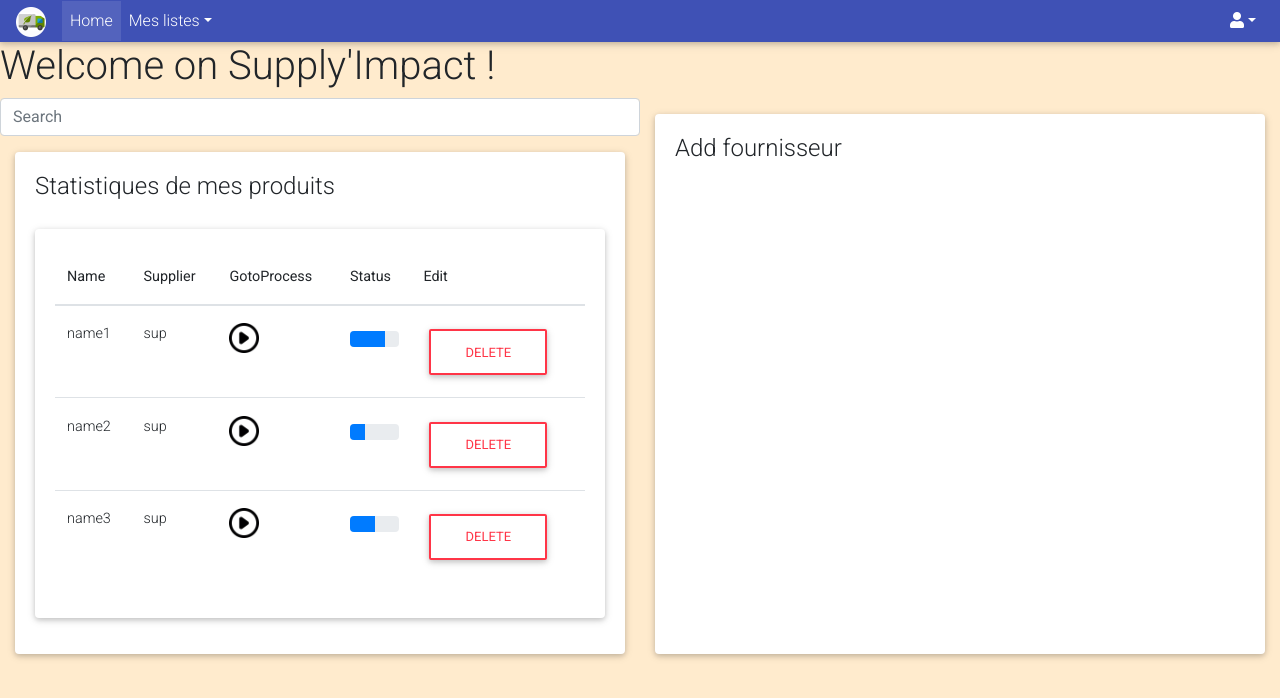
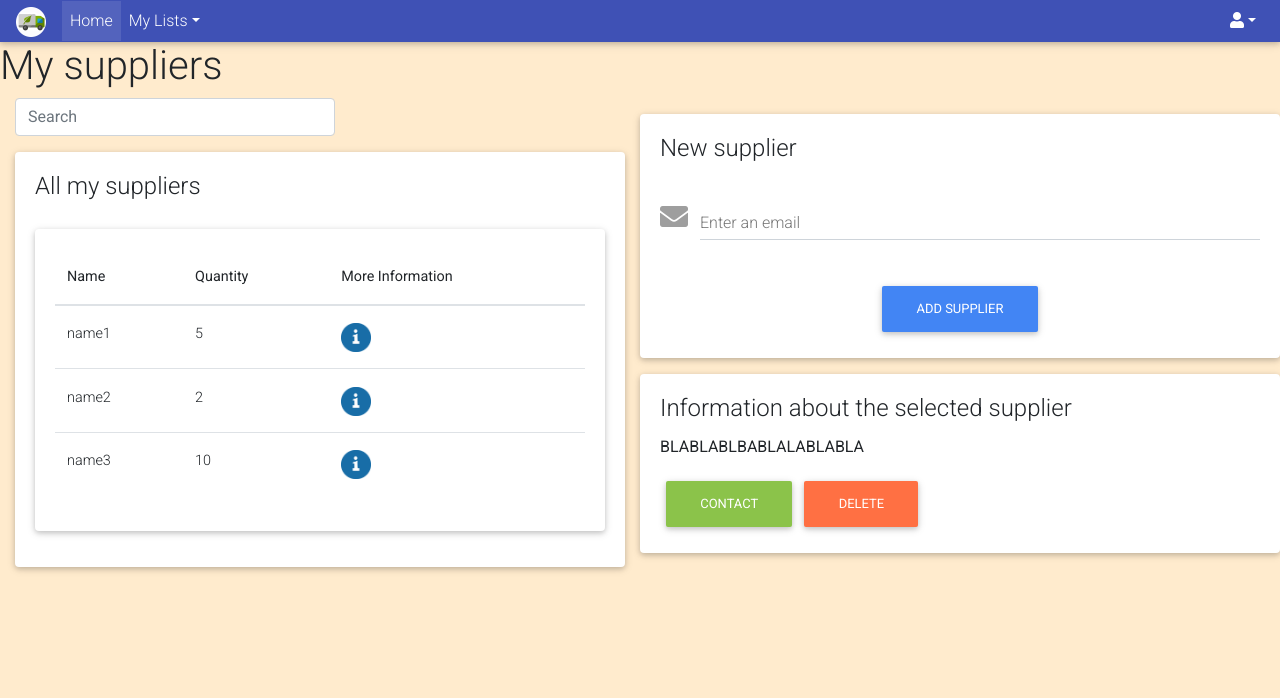
Before and after one commit to LouisDeveze/supply-impact, a React (Create React App) app in the folder frontend/: page /Suppliers in a window 1280 px wide. Shown: the top 698 px of the page. Built offline with nearby package versions, Linux system fonts and the light colour scheme.

Commit message:
translation in english + design of suppliers'page

```diff
--- a/frontend/src/components/nav/NavHome.js
+++ b/frontend/src/components/nav/NavHome.js
@@ -47,14 +47,14 @@ class NavHome extends Component {
                         <MDBNavItem>
                             <MDBDropdown>
                                 <MDBDropdownToggle nav caret>
-                                    Mes listes
+                                    My Lists
                                 </MDBDropdownToggle>
                                 <MDBDropdownMenu className="dropdown-default">
-                                <MDBDropdownItem href="/MyProducts">Mes Produits</MDBDropdownItem>
-                                <MDBDropdownItem href="/RawMaterials">Matière Première</MDBDropdownItem>
-                                <MDBDropdownItem href="/Suppliers">Fournisseurs</MDBDropdownItem>
-                                <MDBDropdownItem href="/Distributors">Distributeurs</MDBDropdownItem>
-                                <MDBDropdownItem href="/Subcontractors">Sous Traitants</MDBDropdownItem>
+                                <MDBDropdownItem href="/MyProducts">My Products</MDBDropdownItem>
+                                <MDBDropdownItem href="/RawMaterials">Raw Materials</MDBDropdownItem>
+                                <MDBDropdownItem href="/Suppliers">Suppliers</MDBDropdownItem>
+                                <MDBDropdownItem href="/Distributors">Distributors</MDBDropdownItem>
+                                <MDBDropdownItem href="/Subcontractors">Subcontactors</MDBDropdownItem>
                                 </MDBDropdownMenu>
                             </MDBDropdown>
                         </MDBNavItem>
--- a/frontend/src/pages/MyProducts.js
+++ b/frontend/src/pages/MyProducts.js
@@ -60,7 +60,7 @@ export default class MyProducts extends Component {
                             </MDBCard>
                         </MDBCol>
                     </MDBRow>
-                    <MDBBtn color="primary" style={{float:"right"}}>Add</MDBBtn>
+                    <MDBBtn color="primary" style={{float:"right"}}>Add a Product</MDBBtn>
                 </MDBContainer>
             </div>
         </div>
--- a/frontend/src/pages/Suppliers.js
+++ b/frontend/src/pages/Suppliers.js
@@ -1,9 +1,8 @@
 import React, { Component } from "react";
 import NavHome from "../components/nav/NavHome";
-import {  MDBTable, MDBTableBody, MDBTableHead,  MDBBtn, MDBProgress,MDBContainer,MDBCard,MDBCardTitle,MDBCardText,MDBRow,MDBCol,MDBCardGroup,MDBCardBody,MDBScrollbar,
-    MDBCarousel, MDBCarouselInner, MDBCarouselItem,MDBView } from 'mdbreact';
+import {  MDBTable, MDBTableBody, MDBTableHead,  MDBBtn,MDBContainer,MDBCard,MDBCardTitle,MDBCardText,MDBRow,MDBCol,MDBInput } from 'mdbreact';
 import "./pages.css"
-import playButton from "../img/playButton.png";
+import informationButton from "../img/informationButton.png";
 
 export default class Suppliers extends Component {
     constructor(props) {
@@ -18,19 +17,19 @@ export default class Suppliers extends Component {
                 <div className="site-content">
                     <NavHome />
 
-                    <h1 className="global_title_1">Welcome on Supply'Impact !</h1>
+                    <h1 className="global_title_1">My suppliers</h1>
 
                     <MDBContainer fluid  style={{ height:"100%"}} >
                         <MDBRow >
                             <MDBCol sm="6">
                                 <MDBRow >
-                                    <input className="form-control" type="text" placeholder="Search" aria-label="Search" />
+                                    <input className="form-control" type="text" placeholder="Search" aria-label="Search"  style={{width:"50%", marginLeft:"15px"}}/>
                                 </MDBRow>
                                 <MDBRow >
 
                                 <MDBCol sm="12">
                                     <MDBCard className="card-body" style={{ width: "100%", height:"100%", marginTop: "1rem" }}>
-                                        <MDBCardTitle>Statistiques de mes produits</MDBCardTitle>
+                                        <MDBCardTitle>All my suppliers</MDBCardTitle>
                                         <MDBCardText>
 
                                         <MDBRow >
@@ -40,33 +39,25 @@ export default class Suppliers extends Component {
                                                         <MDBTableHead>
                                                             <tr>
                                                                 <th>Name</th>
-                                                                <th>Supplier</th>
-                                                                <th>GotoProcess</th>
-                                                                <th>Status</th>
-                                                                <th>Edit</th>
+                                                                <th>Quantity</th>
+                                                                <th>More Information</th>
                                                             </tr>
                                                         </MDBTableHead>
                                                         <MDBTableBody>
                                                             <tr>
                                                                 <td>name1</td>
-                                                                <td>sup</td>
-                                                                <td><a href="google.com"><img src={playButton} alt="play'button" style={{ width: "30px" }}></img></a></td>
-                                                                <td> <MDBProgress value={70} className="my-2" /></td>
-                                                                <td><MDBBtn outline color="danger">Delete</MDBBtn></td>
+                                                                <td>5</td>
+                                                                <td><a href="google.com"><img src={informationButton} alt="information'button" style={{ width: "30px" }}></img></a></td>
                                                             </tr>
                                                             <tr>
                                                                 <td>name2</td>
-                                                                <td>sup</td>
-                                                                <td><a href="google.com"><img src={playButton} alt="play'button" style={{ width: "30px" }}></img></a></td>
-                                                                <td> <MDBProgress value={30} className="my-2" /></td>
-                                                                <td><MDBBtn outline color="danger">Delete</MDBBtn></td>
+                                                                <td>2</td>
+                                                                <td><a href="google.com"><img src={informationButton} alt="information'button" style={{ width: "30px" }}></img></a></td>
                                                             </tr>
                                                             <tr>
                                                                 <td>name3</td>
-                                                                <td>sup</td>
-                                                                <td><a href="google.com"><img src={playButton} alt="play'button" style={{ width: "30px" }}></img></a></td>
-                                                                <td> <MDBProgress value={50} className="my-2" /></td>
-                                                                <td><MDBBtn outline color="danger">Delete</MDBBtn></td>
+                                                                <td>10</td>
+                                                                <td><a href="google.com"><img src={informationButton} alt="information'button" style={{ width: "30px" }}></img></a></td>
                                                             </tr>
                                                         </MDBTableBody>
                                                     </MDBTable>
@@ -81,10 +72,32 @@ export default class Suppliers extends Component {
                             </MDBCol>
 
                             <MDBCol sm="6">
+                                <MDBRow>
                                 <MDBCard className="card-body overflow-auto" style={{ height:"100%", marginTop: "1rem", overflow:"hidden" }}>
-                                    <MDBCardTitle>Add fournisseur</MDBCardTitle>
-
+                                    <MDBCardTitle>New supplier</MDBCardTitle>
+                                    <form>
+                                        <div className="grey-text">
+                                        <MDBInput label="Enter an email" icon="envelope" group type="email" validate error="wrong"
+                                            success="right" />
+                                        </div>
+                                        <div className="text-center">
+                                        <MDBBtn color="primary">Add supplier</MDBBtn>
+                                        </div>
+                                    </form>
                                 </MDBCard>
+                                </MDBRow>
+                                <MDBRow>
+                                    <MDBCard className="card-body overflow-auto" style={{ height:"100%", marginTop: "1rem", overflow:"hidden" }}>
+                                        <MDBCardTitle>Information about the selected supplier</MDBCardTitle>
+                                            <div>
+                                                <p> BLABLABLBABLALABLABLA</p>
+                                            </div>
+                                            <div style={{display:"inline-block"}}>
+                                                <MDBBtn color="light-green">Contact</MDBBtn>
+                                                <MDBBtn color="deep-orange">Delete</MDBBtn>
+                                            </div>
+                                    </MDBCard>
+                                </MDBRow>
                             </MDBCol>
                         </MDBRow>
                     </MDBContainer>
```
Also changed, not shown: frontend/src/img/informationButton.png (added).
